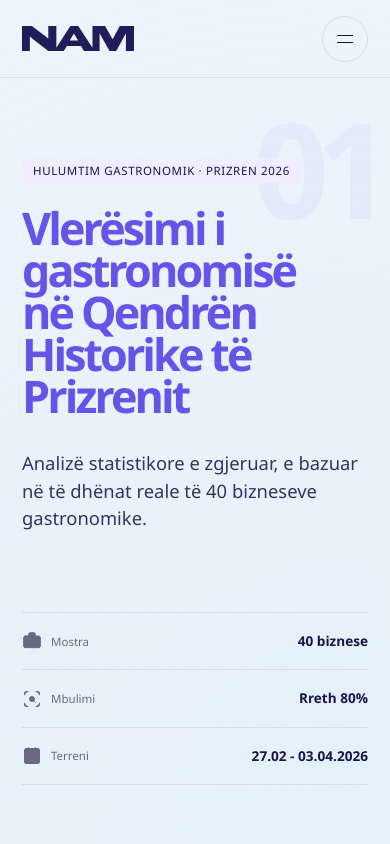
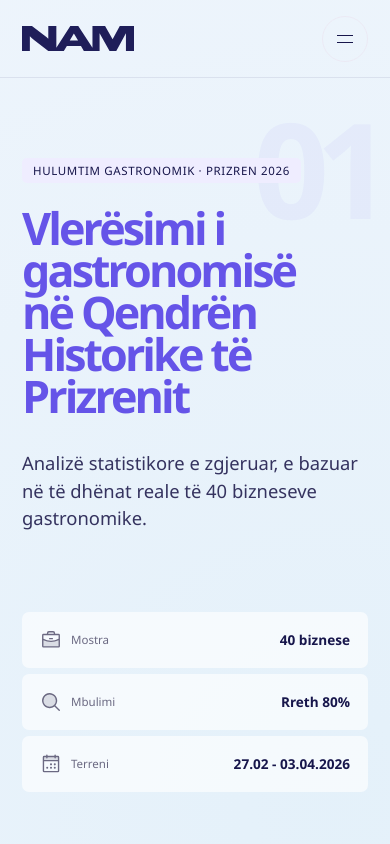
Before and after one commit to ardijancuri/nam-website, a Next.js app: page /hulumtimi in a window 390 px wide. Shown: the top 844 px of the page. Built offline with nearby package versions, Linux system fonts and the light colour scheme.

Commit message:
Refresh icons and reduce dividers

```diff
--- a/app/globals.css
+++ b/app/globals.css
@@ -15,7 +15,7 @@
   --yellow: #fff0a8;
   --red: #f3b1b8;
   --green: #cfeabf;
-  --line: #dcd9ec;
+  --line: #ebe9f4;
   --section-width: 1360px;
   --page-pad: clamp(24px, 6vw, 96px);
   --header-height: 92px;
@@ -451,22 +451,19 @@ p {
   display: grid;
   grid-column: 1 / -1;
   grid-template-columns: repeat(3, 1fr);
-  border-top: 1px solid var(--line);
+  gap: 18px;
 }
 
 .publication-metrics .reveal {
   display: flex;
-  padding: 38px 36px 10px 0;
-  border-right: 1px solid var(--line);
+  padding: 30px;
+  border-radius: 10px;
+  background: rgba(255, 255, 255, 0.72);
   flex-direction: column;
 }
 
 .publication-metrics .reveal:not(:first-child) {
-  padding-left: 36px;
-}
-
-.publication-metrics .reveal:last-child {
-  border-right: 0;
+  padding-left: 30px;
 }
 
 .stat-metric {
@@ -506,11 +503,8 @@ p {
   font-size: 0.82rem;
 }
 
-.stat-metric-separator {
-  margin: 28px 0 14px;
-}
-
 .stat-metric-progress {
+  margin-top: 28px;
   height: 5px;
   border-radius: 999px;
 }
@@ -564,7 +558,6 @@ p {
   width: min(100%, var(--section-width));
   margin-inline: auto;
   padding: 38px var(--page-pad) clamp(90px, 9vw, 132px);
-  border-bottom: 1px solid var(--line);
   grid-template-columns: 0.28fr 1.12fr 0.6fr;
   gap: clamp(30px, 5vw, 78px);
   align-items: start;
@@ -734,21 +727,16 @@ p {
 .importance-list {
   display: grid;
   grid-template-columns: repeat(5, 1fr);
-  border-top: 1px solid var(--line);
+  gap: 22px;
 }
 
 .importance-item {
   min-height: 260px;
-  padding: 26px 25px 26px 0;
-  border-right: 1px solid var(--line);
+  padding: 26px 0;
 }
 
 .importance-item:not(:first-child) {
-  padding-left: 25px;
-}
-
-.importance-item:last-child {
-  border-right: 0;
+  padding-left: 0;
 }
 
 .importance-item-top {
@@ -809,14 +797,16 @@ p {
 .priority-list {
   margin: 0;
   padding: 0;
-  border-top: 1px solid rgba(255, 255, 255, 0.2);
   list-style: none;
 }
 
 .priority-list li {
   display: grid;
   min-height: 108px;
-  border-bottom: 1px solid rgba(255, 255, 255, 0.2);
+  margin-bottom: 7px;
+  padding-inline: 16px;
+  border-radius: 8px;
+  background: rgba(255, 255, 255, 0.045);
   grid-template-columns: 44px 58px 1fr auto;
   align-items: center;
   transition:
@@ -825,8 +815,7 @@ p {
 }
 
 .priority-list li:hover {
-  padding-inline: 16px;
-  background: rgba(255, 255, 255, 0.05);
+  background: rgba(255, 255, 255, 0.085);
 }
 
 .priority-list li span {
@@ -872,7 +861,6 @@ p {
   display: flex;
   height: 100%;
   padding-block: 6px;
-  border-right: 1px solid var(--line);
   flex-direction: column;
   justify-content: space-between;
 }
@@ -997,14 +985,15 @@ p {
   z-index: 1;
   display: flex;
   align-self: end;
-  border-top: 1px solid var(--line);
   flex-direction: column;
+  gap: 6px;
 }
 
 .report-hero-meta > div {
   display: flex;
-  padding: 18px 0;
-  border-bottom: 1px solid var(--line);
+  padding: 17px 18px;
+  border-radius: 7px;
+  background: rgba(255, 255, 255, 0.62);
   align-items: center;
   justify-content: space-between;
 }
@@ -1116,8 +1105,6 @@ p {
 .report-field-caption {
   display: grid;
   margin-top: 44px;
-  padding-top: 22px;
-  border-top: 1px solid var(--line);
   grid-template-columns: 0.34fr 0.66fr;
   gap: 28px;
 }
@@ -1215,23 +1202,21 @@ p {
   padding-inline: max(var(--page-pad), calc((100vw - var(--section-width)) / 2 + var(--page-pad)));
   background: var(--lavender-2);
   grid-template-columns: repeat(3, 1fr);
+  gap: 18px;
 }
 
 .standout-stats .reveal {
   display: flex;
   min-height: 330px;
-  padding: 0 42px;
-  border-right: 1px solid var(--line);
+  padding: 34px;
+  border-radius: 10px;
+  background: rgba(255, 255, 255, 0.72);
   flex-direction: column;
   justify-content: center;
 }
 
 .standout-stats .reveal:first-child {
-  padding-left: 0;
-}
-
-.standout-stats .reveal:last-child {
-  border-right: 0;
+  padding-left: 34px;
 }
 
 .standout-stats .stat-metric-value {
@@ -1271,8 +1256,8 @@ p {
   display: flex;
   min-height: 480px;
   padding: 34px 34px 26px;
-  border-left: 1px solid var(--line);
-  border-bottom: 1px solid var(--line);
+  border-radius: 10px;
+  background: var(--lavender-2);
   align-items: end;
   justify-content: space-around;
   gap: 16px;
@@ -1352,21 +1337,18 @@ p {
 .challenge-grid {
   display: grid;
   grid-template-columns: repeat(3, 1fr);
-  border-top: 1px solid rgba(255, 255, 255, 0.2);
+  gap: 12px;
 }
 
 .challenge-stat {
   min-height: 390px;
-  padding: 42px 38px 32px 0;
-  border-right: 1px solid rgba(255, 255, 255, 0.2);
+  padding: 38px;
+  border-radius: 9px;
+  background: rgba(255, 255, 255, 0.045);
 }
 
 .challenge-stat:not(:first-child) {
   padding-left: 38px;
-}
-
-.challenge-stat:last-child {
-  border-right: 0;
 }
 
 .challenge-icon {
@@ -1413,14 +1395,16 @@ p {
 }
 
 .public-space-list {
-  border-top: 1px solid var(--line);
+  display: grid;
+  gap: 14px;
 }
 
 .public-space-list .reveal {
   display: grid;
   min-height: 160px;
-  padding: 30px 0;
-  border-bottom: 1px solid var(--line);
+  padding: 28px 26px;
+  border-radius: 8px;
+  background: var(--lavender-2);
   grid-template-columns: 58px 0.55fr 1fr;
   gap: 22px;
   align-items: start;
@@ -1477,15 +1461,17 @@ p {
 .recommendations-list {
   margin: 0;
   padding: 0;
-  border-top: 1px solid var(--line);
   list-style: none;
+  display: grid;
+  gap: 8px;
 }
 
 .recommendations-list li {
   display: grid;
   min-height: 148px;
-  padding: 28px 0;
-  border-bottom: 1px solid var(--line);
+  padding: 26px 24px;
+  border-radius: 8px;
+  background: rgba(255, 255, 255, 0.58);
   grid-template-columns: 70px 1fr;
   gap: 16px;
 }
@@ -1552,7 +1538,6 @@ p {
   display: flex;
   height: 100%;
   padding: 10px 30px 8px 0;
-  border-right: 1px solid var(--line);
   color: var(--muted);
   font-size: 0.7rem;
   flex-direction: column;
@@ -1679,13 +1664,16 @@ p {
 
 .field-list {
   margin-top: 60px;
-  border-top: 1px solid var(--line);
+  display: grid;
+  gap: 7px;
 }
 
 .field-list .reveal > div {
   display: grid;
   min-height: 76px;
-  border-bottom: 1px solid var(--line);
+  padding-inline: 16px;
+  border-radius: 7px;
+  background: var(--lavender-2);
   grid-template-columns: 68px 1fr;
   align-items: center;
   transition: padding 180ms ease;
@@ -1907,10 +1895,6 @@ p {
     grid-template-columns: repeat(2, 1fr);
   }
 
-  .importance-item {
-    border-bottom: 1px solid var(--line);
-  }
-
   .importance-item:nth-child(2n) {
     border-right: 0;
   }
@@ -1947,9 +1931,8 @@ p {
   .challenge-stat,
   .challenge-stat:not(:first-child) {
     min-height: auto;
-    padding: 42px 0;
+    padding: 36px;
     border-right: 0;
-    border-bottom: 1px solid rgba(255, 255, 255, 0.2);
   }
 
   .challenge-stat strong {
@@ -2058,9 +2041,8 @@ p {
   .standout-stats .reveal,
   .standout-stats .reveal:first-child {
     min-height: auto;
-    padding: 36px 0;
+    padding: 30px;
     border-right: 0;
-    border-bottom: 1px solid var(--line);
   }
 
   .stat-metric-header {
--- a/app/hulumtimi/page.tsx
+++ b/app/hulumtimi/page.tsx
@@ -1,20 +1,20 @@
 import type { Metadata } from "next";
 import Link from "next/link";
 import {
-  BriefcaseBusiness,
-  CalendarRange,
-  CarFront,
-  Clock3,
+  Briefcase,
+  CalendarDots,
+  Car,
+  ChatsCircle,
+  Clock,
   GraduationCap,
-  MessageSquareText,
-  MessageSquareWarning,
-  Route,
-  ScanSearch,
+  Grains,
+  MagnifyingGlass,
+  Path,
   ShieldCheck,
-  TrendingUp,
-  UsersRound,
-  Wheat,
-} from "lucide-react";
+  TrendUp,
+  UsersThree,
+  Warning,
+} from "@phosphor-icons/react/dist/ssr";
 import { Reveal } from "../components/Reveal";
 import { SiteFooter } from "../components/SiteFooter";
 import { SiteHeader } from "../components/SiteHeader";
@@ -45,7 +45,7 @@ const localProducts = [
 
 const recommendations = [
   {
-    icon: CarFront,
+    icon: Car,
     title: "Përmirësimi i qasjes dhe parkingut",
     text: "Investime në infrastrukturë, rrugë këmbësorësh dhe hapësira parkimi pranë Qendrës Historike.",
   },
@@ -60,12 +60,12 @@ const recommendations = [
     text: "Program i vazhdueshëm për shërbim, gjuhë, higjienë dhe menaxhim sezonal.",
   },
   {
-    icon: MessageSquareText,
+    icon: ChatsCircle,
     title: "Komunikim institucional me bizneset",
     text: "Kanale të qarta komunikimi ndërmjet komunës, institucioneve dhe bizneseve.",
   },
   {
-    icon: Wheat,
+    icon: Grains,
     title: "Promovimi i produkteve vendore dhe gastronomisë",
     text: "Integrim i gastronomisë lokale në festivalet dhe ngjarjet kulturore të Prizrenit.",
   },
@@ -93,11 +93,10 @@ export default function ResearchPage() {
             <div className="report-hero-meta hero-enter hero-enter-2">
               <div>
                 <span className="report-meta-label">
-                  <BriefcaseBusiness
+                  <Briefcase
                     aria-hidden="true"
-                    fill="currentColor"
-                    size={20}
-                    strokeWidth={1.2}
+                    size={22}
+                    weight="duotone"
                   />
                   Mostra
                 </span>
@@ -105,11 +104,10 @@ export default function ResearchPage() {
               </div>
               <div>
                 <span className="report-meta-label">
-                  <ScanSearch
+                  <MagnifyingGlass
                     aria-hidden="true"
-                    fill="currentColor"
-                    size={20}
-                    strokeWidth={1.2}
+                    size={22}
+                    weight="duotone"
                   />
                   Mbulimi
                 </span>
@@ -117,11 +115,10 @@ export default function ResearchPage() {
               </div>
               <div>
                 <span className="report-meta-label">
-                  <CalendarRange
+                  <CalendarDots
                     aria-hidden="true"
-                    fill="currentColor"
-                    size={20}
-                    strokeWidth={1.2}
+                    size={22}
+                    weight="duotone"
                   />
                   Terreni
                 </span>
@@ -230,7 +227,7 @@ export default function ResearchPage() {
             <Reveal>
               <StatMetric
                 context="Përvoja në treg"
-                icon={Clock3}
+                icon={Clock}
                 label="operojnë prej më shumë se 10 vjetësh"
                 progress={65}
                 value="65%"
@@ -239,7 +236,7 @@ export default function ResearchPage() {
             <Reveal delay={80}>
               <StatMetric
                 context="Sezoni dhe të ardhurat"
-                icon={TrendingUp}
+                icon={TrendUp}
                 label="raportojnë rritje mbi 31% gjatë sezonit veror"
                 progress={87.5}
                 value="87.5%"
@@ -248,7 +245,7 @@ export default function ResearchPage() {
             <Reveal delay={160}>
               <StatMetric
                 context="Madhësia"
-                icon={UsersRound}
+                icon={UsersThree}
                 label="kanë deri në 10 punonjës"
                 progress={87.5}
                 value="87.5%"
@@ -291,11 +288,10 @@ export default function ResearchPage() {
             <div className="challenge-grid">
               <Reveal className="challenge-stat">
                 <span className="challenge-icon">
-                  <CarFront
+                  <Car
                     aria-hidden="true"
-                    fill="currentColor"
-                    size={34}
-                    strokeWidth={1.2}
+                    size={36}
+                    weight="duotone"
                   />
                 </span>
                 <strong>4.67/5</strong>
@@ -307,11 +303,10 @@ export default function ResearchPage() {
               </Reveal>
               <Reveal className="challenge-stat" delay={80}>
                 <span className="challenge-icon">
-                  <UsersRound
+                  <UsersThree
                     aria-hidden="true"
-                    fill="currentColor"
-                    size={34}
-                    strokeWidth={1.2}
+                    size={36}
+                    weight="duotone"
                   />
                 </span>
                 <strong>77.5%</strong>
@@ -323,11 +318,10 @@ export default function ResearchPage() {
               </Reveal>
               <Reveal className="challenge-stat" delay={160}>
                 <span className="challenge-icon">
-                  <MessageSquareWarning
+                  <Warning
                     aria-hidden="true"
-                    fill="currentColor"
-                    size={34}
-                    strokeWidth={1.2}
+                    size={36}
+                    weight="duotone"
                   />
                 </span>
                 <strong>72.5%</strong>
@@ -348,11 +342,10 @@ export default function ResearchPage() {
             <div className="public-space-list">
               <Reveal>
                 <span className="public-space-icon">
-                  <CarFront
+                  <Car
                     aria-hidden="true"
-                    fill="currentColor"
-                    size={30}
-                    strokeWidth={1.2}
+                    size={32}
+                    weight="duotone"
                   />
                   <small>01</small>
                 </span>
@@ -366,9 +359,8 @@ export default function ResearchPage() {
                 <span className="public-space-icon">
                   <ShieldCheck
                     aria-hidden="true"
-                    fill="currentColor"
-                    size={30}
-                    strokeWidth={1.2}
+                    size={32}
+                    weight="duotone"
                   />
                   <small>02</small>
                 </span>
@@ -380,11 +372,10 @@ export default function ResearchPage() {
               </Reveal>
               <Reveal delay={140}>
                 <span className="public-space-icon">
-                  <Route
+                  <Path
                     aria-hidden="true"
-                    fill="currentColor"
-                    size={30}
-                    strokeWidth={1.2}
+                    size={32}
+                    weight="duotone"
                   />
                   <small>03</small>
                 </span>
@@ -409,9 +400,8 @@ export default function ResearchPage() {
                     <span className="recommendation-marker">
                       <item.icon
                         aria-hidden="true"
-                        fill="currentColor"
-                        size={30}
-                        strokeWidth={1.2}
+                        size={32}
+                        weight="duotone"
                       />
                       <small>{String(index + 1).padStart(2, "0")}</small>
                     </span>
--- a/package.json
+++ b/package.json
@@ -14,10 +14,10 @@
     "db:generate": "drizzle-kit generate"
   },
   "dependencies": {
+    "@phosphor-icons/react": "^2.1.10",
     "class-variance-authority": "^0.7.1",
     "clsx": "^2.1.1",
     "drizzle-orm": "0.45.2",
-    "lucide-react": "^1.28.0",
     "next": "16.2.6",
     "react": "19.2.6",
     "react-dom": "19.2.6",
```
Also changed, not shown: app/components/StatMetric.tsx (+4 -7 lines), app/page.tsx (+37 -38 lines), 1 other file (tests, documents, lock files or other folders).
